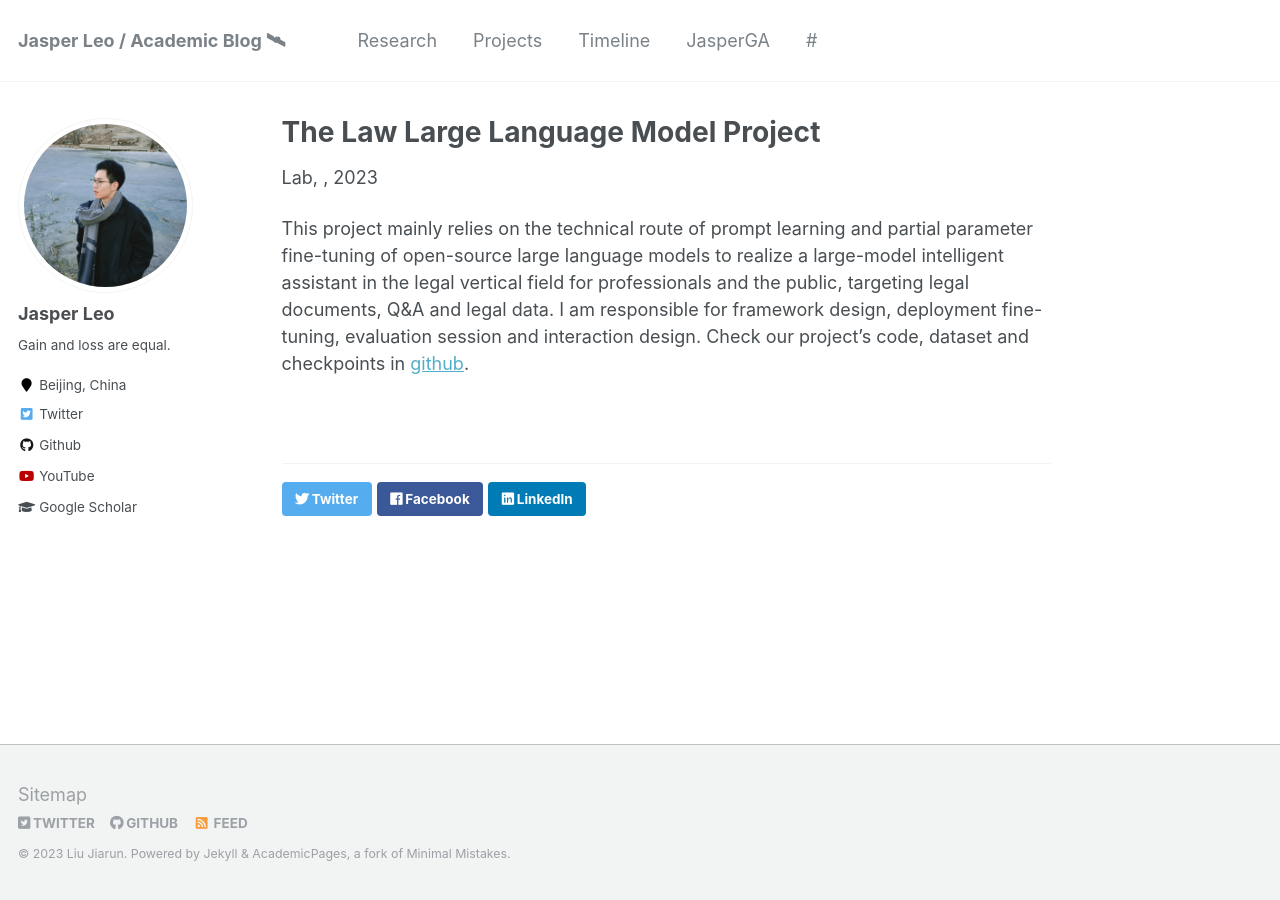
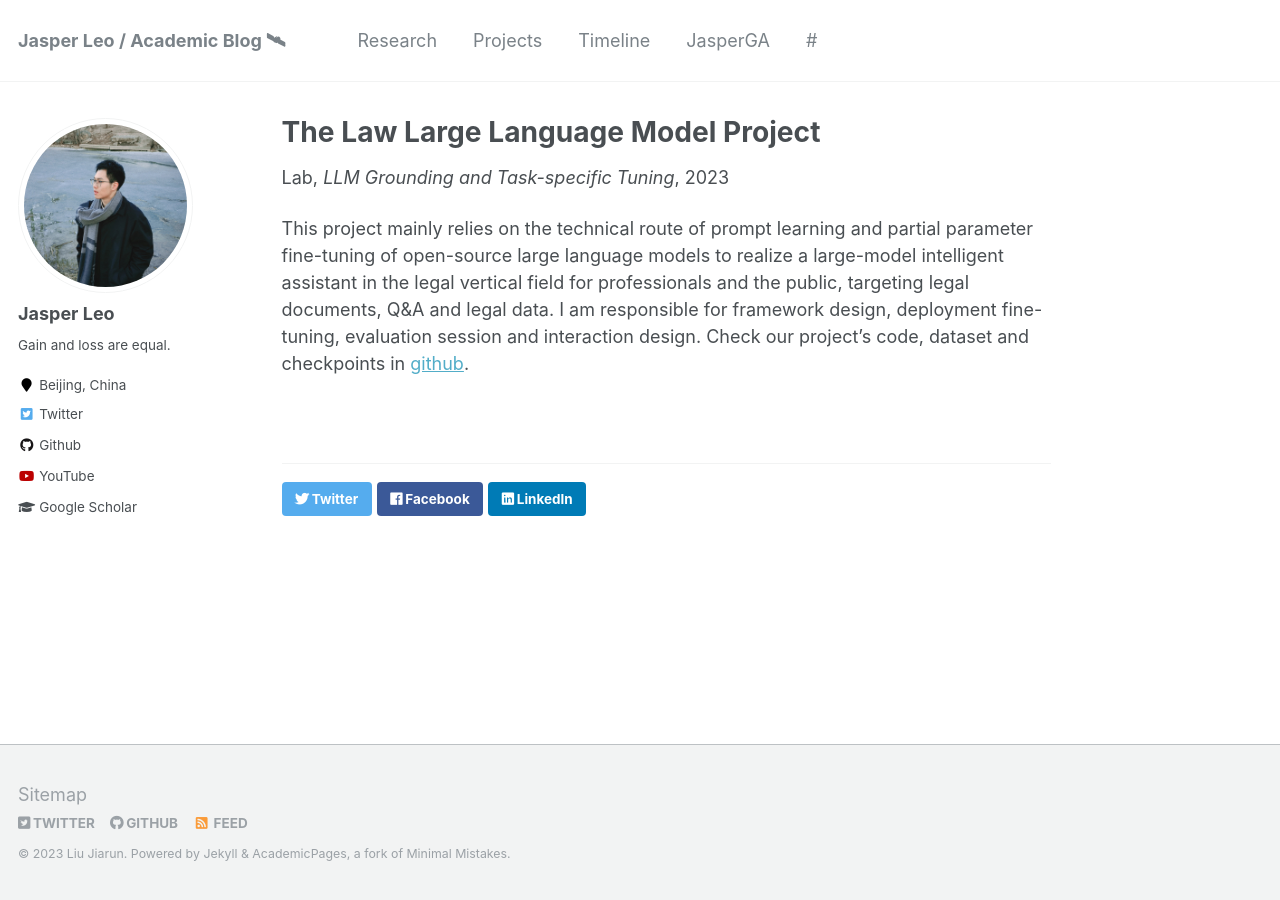
Before and after one commit to KLGR123/KLGR123.github.io, a Jekyll site: the page built from _teaching/t1.md, in a window 1280 px wide. Built offline with Jekyll 4.4.1, drawn with Linux system fonts in a browser that asks for light colours.

Commit message:
Update t1.md

```diff
--- a/_teaching/t1.md
+++ b/_teaching/t1.md
@@ -3,7 +3,7 @@ title: "The Law Large Language Model Project"
 collection: teaching
 type: "Lab"
 permalink: /teaching/t1
-venue: ""
+venue: "LLM Grounding and Task-specific Tuning"
 date: 2023-05-10
 location: "Beijing, China"
 ---
```
